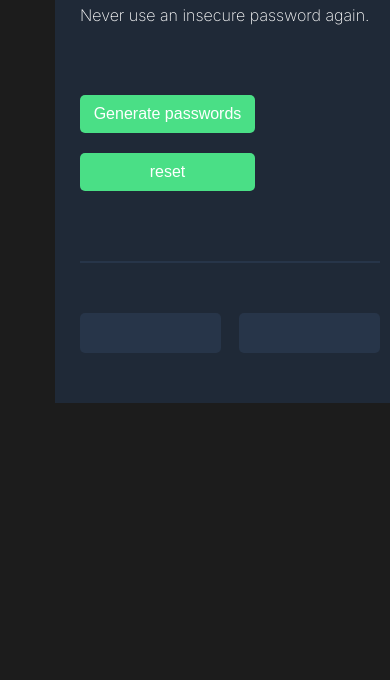
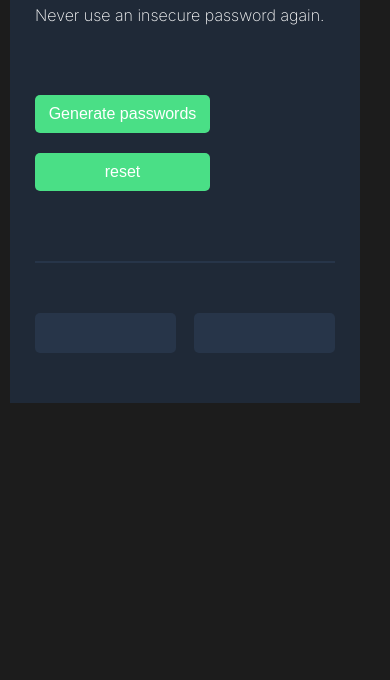
Before and after one commit to faragello12/password-generator, a plain HTML site: page index.html in a window 390 px wide. Shown: the part 164-844 px from the top of the page. Drawn offline with Linux system fonts and the light colour scheme.

Commit message:
edit code

```diff
--- a/index.css
+++ b/index.css
@@ -63,3 +63,8 @@ span{
     font-size: 16px;
     margin: 10px 5px;
 }
+@media screen and (min-width: 350px) and (max-width: 768px) {
+  body {
+    display:block;
+  }
+}
```
